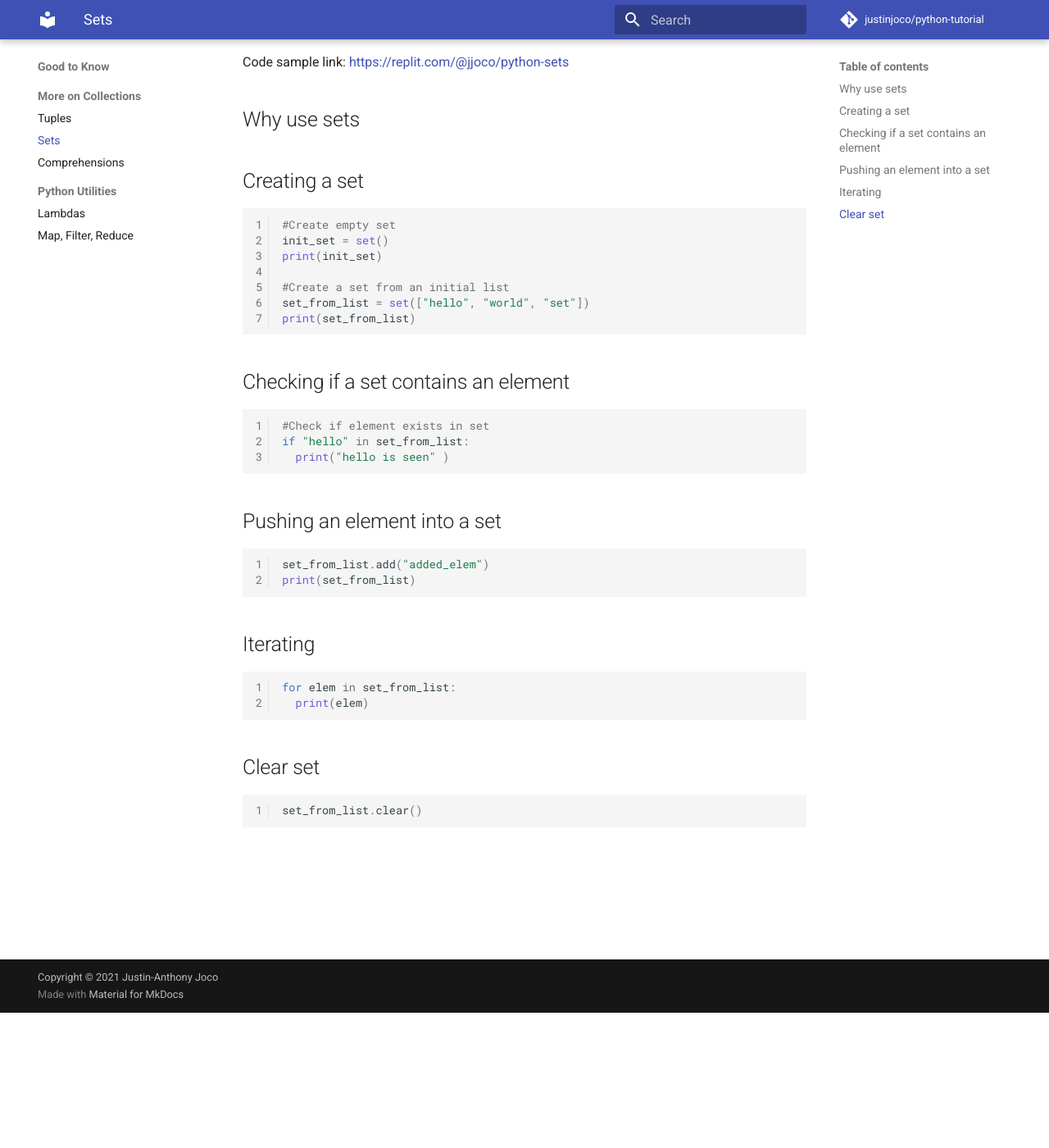
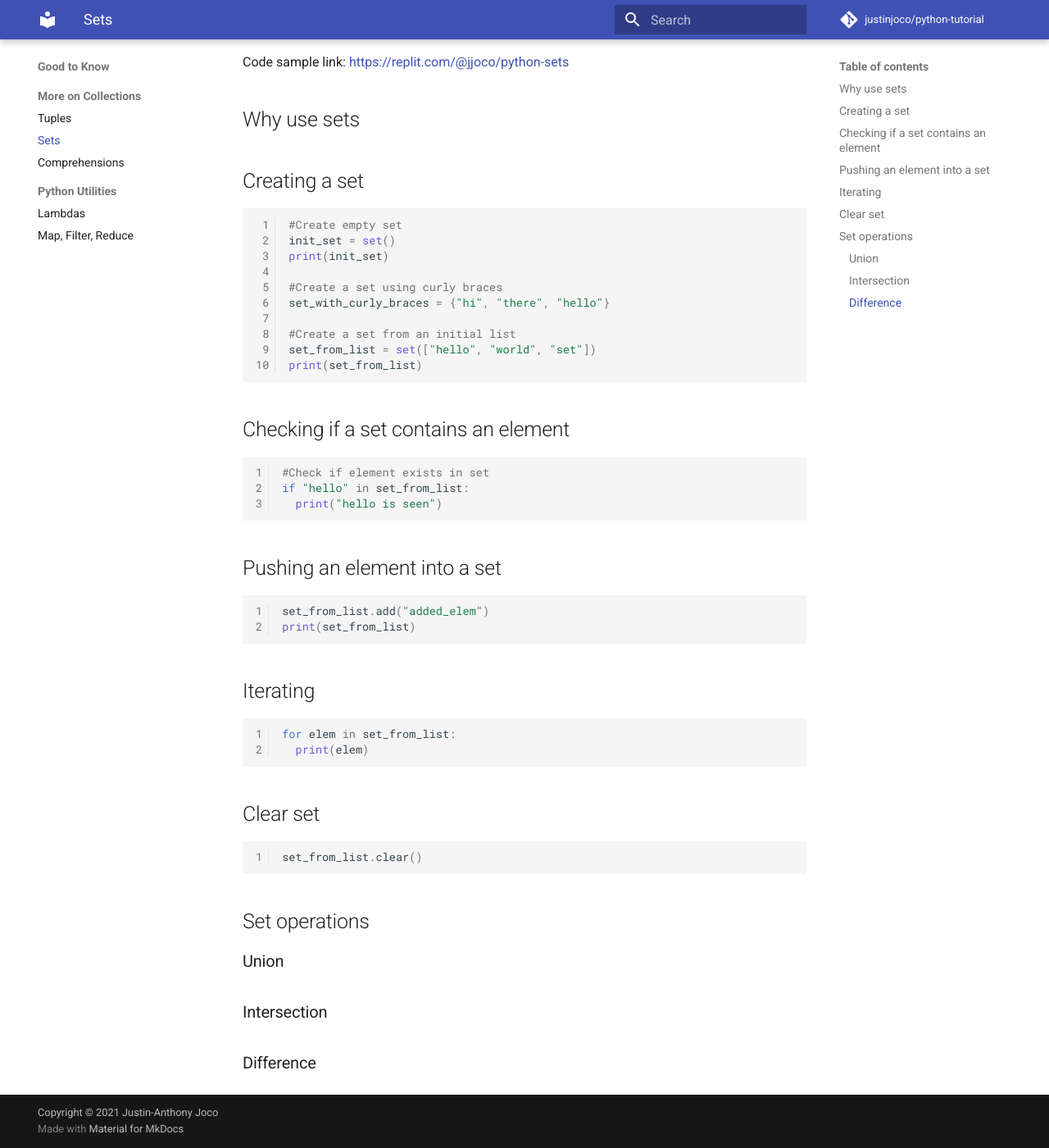
Before and after one commit to justinjoco/python-tutorial, an MkDocs documentation site: the page built from docs/collections/sets.md, in a window 1280 px wide and 1400 px high, scrolled down 165 px. Shown: the whole window at 82% size. Built offline with MkDocs 1.6.1 and Material for MkDocs 9.7.7, drawn with Linux system fonts in a browser that asks for light colours; comment, search, counter and statistics services are not loaded.

Commit message:
more set sections

````diff
--- a/docs/collections/sets.md
+++ b/docs/collections/sets.md
@@ -7,6 +7,9 @@ Code sample link: <https://replit.com/@jjoco/python-sets>
 init_set = set()
 print(init_set)
 
+#Create a set using curly braces
+set_with_curly_braces = {"hi", "there", "hello"}
+
 #Create a set from an initial list
 set_from_list = set(["hello", "world", "set"])
 print(set_from_list)
@@ -15,7 +18,7 @@ print(set_from_list)
 ```python
 #Check if element exists in set
 if "hello" in set_from_list:
-  print("hello is seen" )
+  print("hello is seen")
 ```
 ## Pushing an element into a set
 ```python
@@ -33,3 +36,11 @@ for elem in set_from_list:
 ```python
 set_from_list.clear()
 ```
+
+## Set operations
+
+### Union
+
+### Intersection
+
+### Difference
````
Also changed, not shown: docs/collections/tuples.md (+1 -1 lines).
